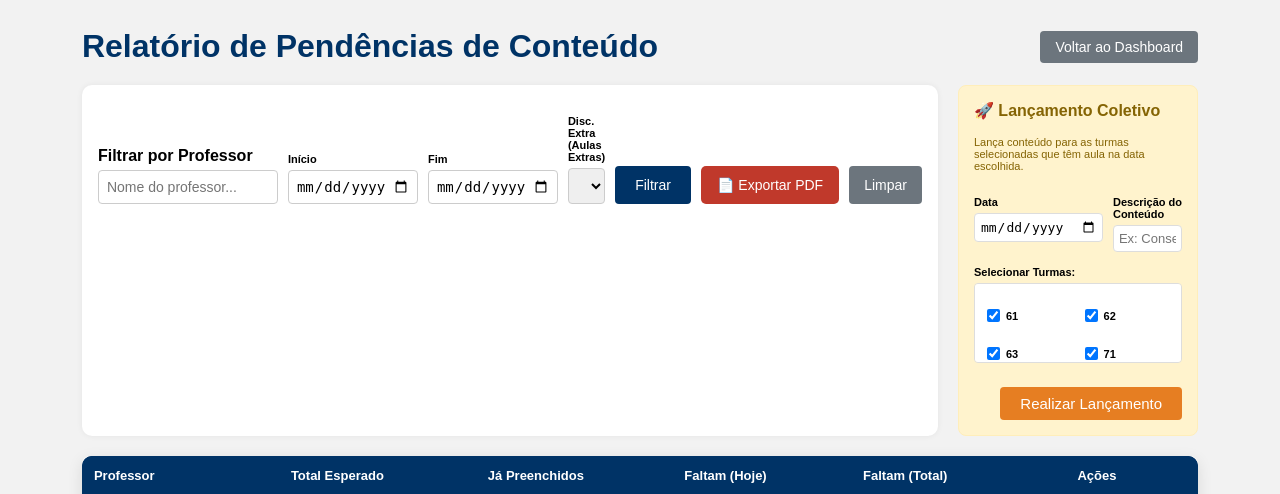
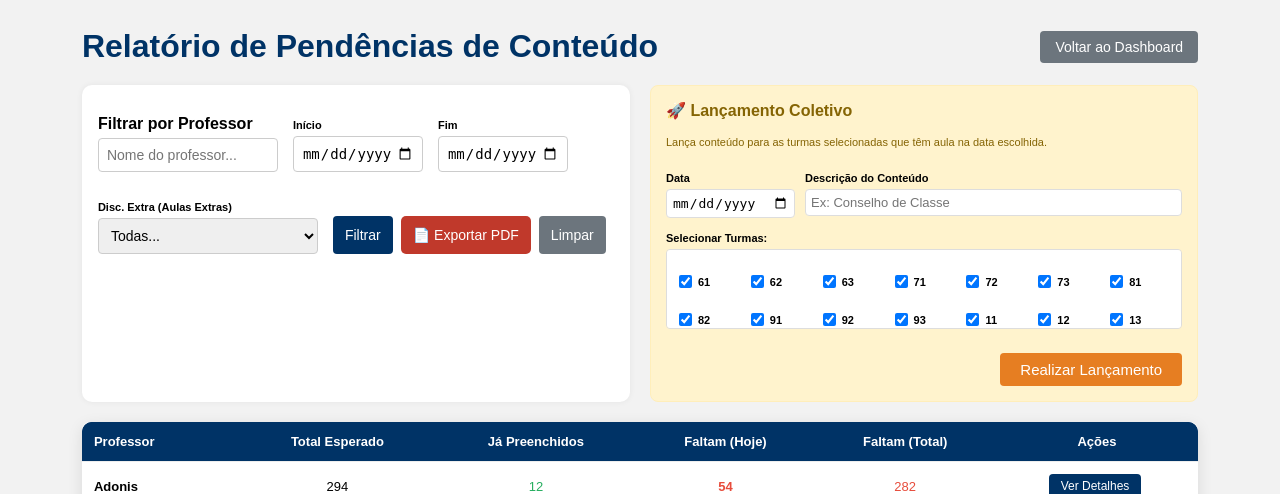
Before and after one commit to professorsilvio-alt/colegioeme, a Django app: page /relatorios/pendencias/ in a window 1280 px wide. Shown: the part 67-561 px from the top of the page. Run offline with Django 5.2, Linux system fonts and the light colour scheme; a user stored in the database is signed in; data comes from the database, SQL or seed files in the repository; data that the repository does not hold is empty.

Commit message:
style(core): aprimora visualizacao do filtro do relatorio de pendencias

```diff
--- a/core/templates/core/relatorio_pendencias.html
+++ b/core/templates/core/relatorio_pendencias.html
@@ -13,31 +13,33 @@
     <div style="display: grid; grid-template-columns: 1fr 1fr; gap: 20px; margin-bottom: 20px;">
         <!-- Filtro -->
         <div class="filters-bar" style="height: 100%;">
-            <form method="get" action="" style="display: flex; gap: 10px; align-items: flex-end;">
+            <form method="get" action="" style="display: flex; gap: 15px; align-items: flex-end; flex-wrap: wrap;">
                 <div>
                     <label>Filtrar por Professor</label>
                     <input type="text" name="nome" value="{{ nome_filtro }}" placeholder="Nome do professor..." style="padding: 8px; border: 1px solid #ccc; border-radius: 4px; width: 180px;">
                 </div>
                 <div>
                     <label style="font-size: 11px; display: block;">Início</label>
-                    <input type="date" name="data_ini" value="{{ data_ini }}" style="padding: 7px; border: 1px solid #ccc; border-radius: 4px; width: 130px;">
+                    <input type="date" name="data_ini" value="{{ data_ini }}" style="padding: 8px; border: 1px solid #ccc; border-radius: 4px; width: 130px;">
                 </div>
                 <div>
                     <label style="font-size: 11px; display: block;">Fim</label>
-                    <input type="date" name="data_fim" value="{{ data_fim }}" style="padding: 7px; border: 1px solid #ccc; border-radius: 4px; width: 130px;">
+                    <input type="date" name="data_fim" value="{{ data_fim }}" style="padding: 8px; border: 1px solid #ccc; border-radius: 4px; width: 130px;">
                 </div>
                 <div>
                     <label style="font-size: 11px; display: block;">Disc. Extra (Aulas Extras)</label>
-                    <select name="disciplina_extra" style="padding: 8px; border: 1px solid #ccc; border-radius: 4px;">
+                    <select name="disciplina_extra" style="padding: 8px; border: 1px solid #ccc; border-radius: 4px; width: 220px;">
                         <option value="">Todas...</option>
                         {% for d in opcoes_extras %}
                         <option value="{{ d }}" {% if disciplina_extra_filtro == d %}selected{% endif %}>{{ d }}</option>
                         {% endfor %}
                     </select>
                 </div>
-                <button type="submit" class="btn-filter-action btn-primary">Filtrar</button>
-                <a href="{% url 'relatorio_pendencias_pdf' %}?{{ request.GET.urlencode }}" class="btn-filter-action btn-pdf">📄 Exportar PDF</a>
-                <a href="{% url 'relatorio_pendencias' %}" class="btn-filter-action btn-gray">Limpar</a>
+                <div style="display: flex; gap: 8px; margin-top: 5px;">
+                    <button type="submit" class="btn-filter-action btn-primary" style="padding: 8px 12px;">Filtrar</button>
+                    <a href="{% url 'relatorio_pendencias_pdf' %}?{{ request.GET.urlencode }}" class="btn-filter-action btn-pdf" style="padding: 8px 12px; display: flex; align-items: center;">📄 Exportar PDF</a>
+                    <a href="{% url 'relatorio_pendencias' %}" class="btn-filter-action btn-gray" style="padding: 8px 12px; display: flex; align-items: center;">Limpar</a>
+                </div>
             </form>
         </div>
 
```
